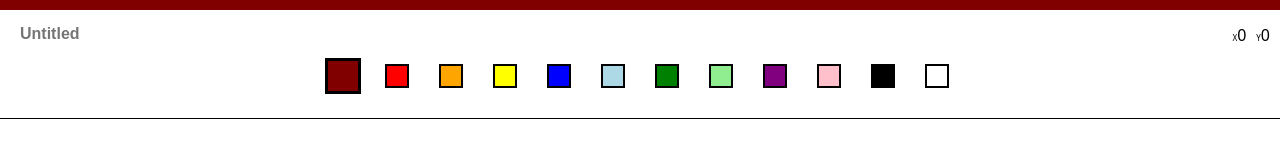
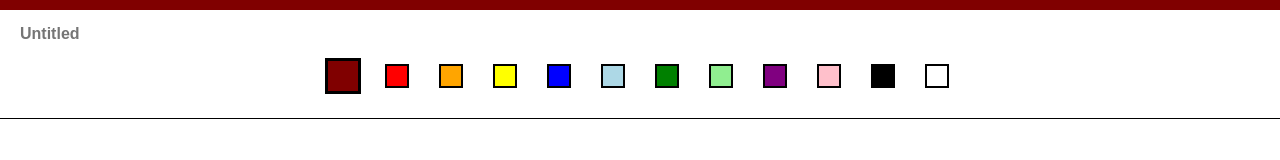
Before and after one commit to cbejensen/ez-paint, a React (Create React App) app: page / in a window 1280 px wide. Shown: the top 160 px of the page. Built offline with nearby package versions, Linux system fonts and the light colour scheme.

Commit message:
improved experience for trying to draw before moving mouse

```diff
--- a/src/components/Canvas.js
+++ b/src/components/Canvas.js
@@ -13,8 +13,8 @@ export default class Canvas extends React.Component {
     this.init()
   }
   componentDidUpdate(prevProps, prevState) {
-    this.init()
-    if (this.state.draw) {
+    if (this.state.draw && prevProps.mouseCoords) {
+      this.init()
       this.ctx.strokeStyle = this.props.color
       this.ctx.beginPath()
       this.ctx.moveTo(prevProps.mouseCoords[0], prevProps.mouseCoords[1])
--- a/src/components/Paint.js
+++ b/src/components/Paint.js
@@ -7,7 +7,7 @@ import Canvas from './Canvas'
 export default function Paint(props) {
   const [name, setName] = useState('')
   const [activeColorIndex, setColorIndex] = useState(0)
-  const [mouseCoords, setMouseCoords] = useState([0, 0])
+  const [mouseCoords, setMouseCoords] = useState(null)
   useEffect(
     () => {
       document.title = `EZ Paint - ${name || 'Untitled'}`
@@ -24,13 +24,12 @@ export default function Paint(props) {
     },
     [mouseCoords]
   )
-  const headerRef = useRef(null)
-  // canvas Y coordinate needs to be adjusted to
-  // account for header height
-  let offsetYCoord = mouseCoords[1]
-  if (headerRef && headerRef.current) {
+  const headerRef = useRef({})
+  // canvas height = window height - top bar
+  let canvasHeight = window.innerHeight
+  if (headerRef.current) {
     // if we have the ref to the header element
-    offsetYCoord -= headerRef.current.offsetHeight
+    canvasHeight -= headerRef.current.offsetHeight
   }
   const activeColor = props.colors[activeColorIndex]
   return (
@@ -41,7 +40,9 @@ export default function Paint(props) {
       >
         <div className="top-bar">
           <Name name={name} handleChange={val => setName(val)} />
-          {offsetYCoord >= 0 && <Coords x={mouseCoords[0]} y={offsetYCoord} />}
+          {mouseCoords !== null && mouseCoords[1] >= 0 && (
+            <Coords x={mouseCoords[0]} y={mouseCoords[1]} />
+          )}
         </div>
         <ColorPicker
           colors={props.colors}
@@ -49,7 +50,14 @@ export default function Paint(props) {
           handleChange={i => setColorIndex(i)}
         />
       </header>
-      <Canvas color={activeColor} mouseCoords={mouseCoords} />
+      {headerRef.current && (
+        <Canvas
+          color={activeColor}
+          mouseCoords={mouseCoords}
+          width={window.innerWidth}
+          height={canvasHeight}
+        />
+      )}
     </div>
   )
 }
```
